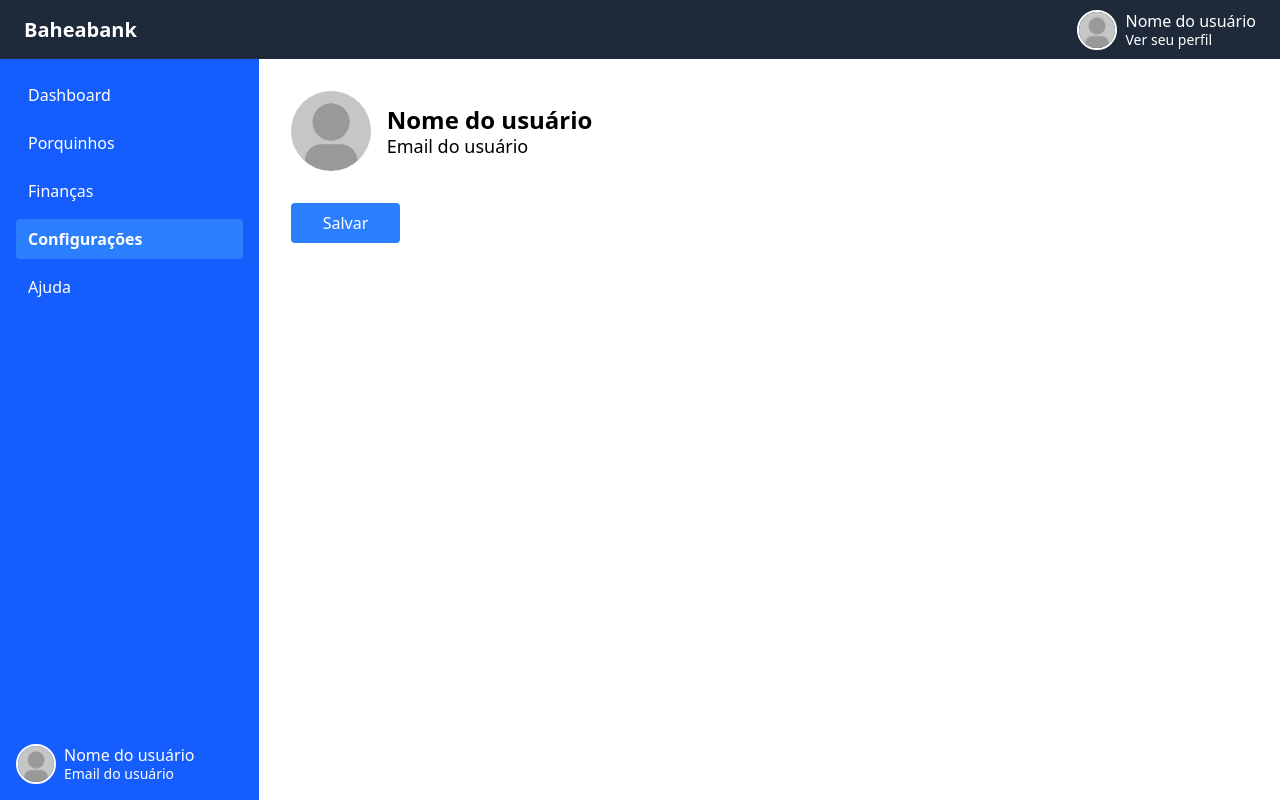
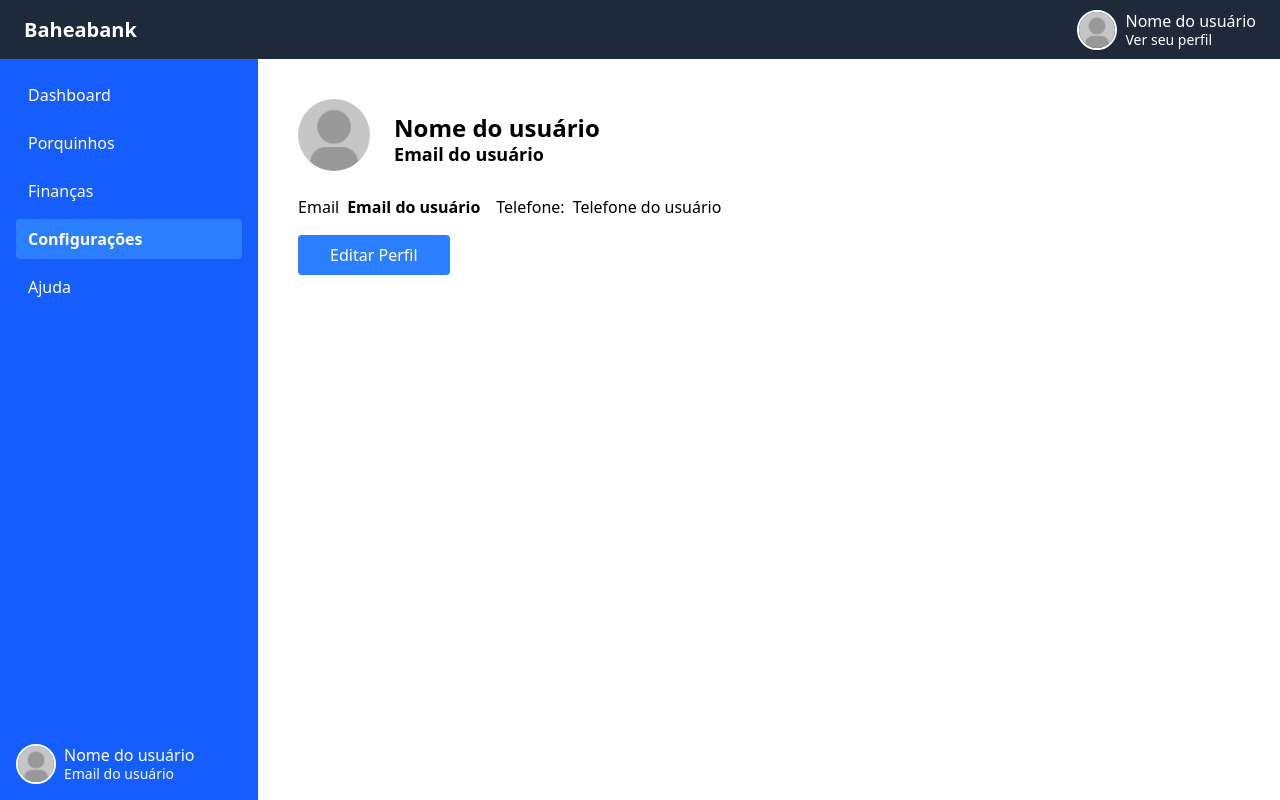
Before and after one commit to caiovisuals/baheabank, a Next.js app: page /settings in a window 1280 px wide. Built offline with nearby package versions, Linux system fonts and the light colour scheme; no server answers.

Commit message:
funções

```diff
--- a/src/app/(private)/assistance/page.tsx
+++ b/src/app/(private)/assistance/page.tsx
@@ -31,8 +31,8 @@ export default function Assistance() {
     }
 
     return (
-        <div className="p-8 flex flex-col size-full">
-            <h1 className="text-3xl font-bold mb-6">Assistência ao Usuário</h1>
+        <div className="p-10 flex flex-col size-full">
+            <h1 className="text-2xl font-semibold mb-4">Assistência ao Usuário</h1>
 
             <form onSubmit={handleSubmit} className="mb-8 flex flex-col gap-4">
                 <input
@@ -84,9 +84,10 @@ export default function Assistance() {
             {/* Contato direto */}
             <div>
                 <h2 className="text-2xl font-semibold mb-4">Contato Direto</h2>
-                <p>Email: suporte@exemplo.com</p>
-                <p>Telefone: +55 71 99999-9999</p>
-                <p>Chat: Disponível no canto inferior direito do site</p>
+                <div>
+                    <p>Email: suporte@exemplo.com</p>
+                    <p>Telefone: +55 71 99999-9999</p>
+                </div>
             </div>
         </div>
     );
--- a/src/app/(private)/loans/page.tsx
+++ b/src/app/(private)/loans/page.tsx
@@ -1,6 +1,6 @@
 export default function Loans() {
     return (
-        <div className="flex p-8 size-full">
+        <div className="flex p-10 size-full">
         </div>
     )
 }
--- a/src/app/(private)/piggys/page.tsx
+++ b/src/app/(private)/piggys/page.tsx
@@ -77,7 +77,7 @@ export default function Piggys() {
     }, [])
 
     return (
-        <div className="p-8 flex flex-col size-full">
+        <div className="p-10 flex flex-col size-full">
             <div>
                 <h2 className="text-2xl font-semibold">Total reservado</h2>
                 <span className="text-4xl font-bold">
--- a/src/app/(private)/settings/page.tsx
+++ b/src/app/(private)/settings/page.tsx
@@ -7,6 +7,8 @@ export default function Settings() {
     const [user, setUser] = useState<User | null>(null);
     const [loading, setLoading] = useState(true);
     const [form, setForm] = useState({ fullName: "", email: "", phone: "" });
+    const [avatarFile, setAvatarFile] = useState<File | null>(null);
+    const [isEditing, setIsEditing] = useState(false);
 
     const userId = 1;
 
@@ -21,31 +23,123 @@ export default function Settings() {
         fetchUser();
     }, []);
 
+    function handleChange(e: React.ChangeEvent<HTMLInputElement>) {
+        setForm({ ...form, [e.target.name]: e.target.value });
+    }
+
+    function handleAvatarChange(e: React.ChangeEvent<HTMLInputElement>) {
+        if (e.target.files && e.target.files[0]) {
+            setAvatarFile(e.target.files[0]);
+        }
+    }
+
     async function handleSave() {
+        let avatarUrl = user?.avatarUrl;
+
+        if (avatarFile) {
+            const formData = new FormData();
+            formData.append("file", avatarFile);
+            formData.append("userId", String(userId));
+
+            const uploadRes = await fetch("/api/user/upload-avatar", {
+                method: "POST",
+                body: formData,
+            });
+            const uploadData = await uploadRes.json();
+            avatarUrl = uploadData.url;
+        }
+
         const res = await fetch("/api/user/settings", {
             method: "PATCH",
             headers: { "Content-Type": "application/json" },
-            body: JSON.stringify({ userId, ...form }),
+            body: JSON.stringify({ userId, ...form, avatarUrl }),
         });
+
         const updatedUser = await res.json();
         setUser(updatedUser);
+        setIsEditing(false);
     }
 
     return (
-        <div className="flex flex-col p-8 size-full gap-8">
+        <div className="flex flex-col p-10 size-full gap-4">
             <div className="flex items-center justify-start">
                 <div className="flex flex-row gap-4 justify-center items-center">
-                    <img src={user?.avatarUrl || "/default-avatar.png"} alt="Avatar" className="size-20 rounded-full object-cover" draggable="false"></img>
+                    <div className="relative size-20">
+                        <img src={ avatarFile ? URL.createObjectURL(avatarFile) : user?.avatarUrl || "/default-avatar.png"} alt="Avatar" className={`size-18 rounded-full object-cover ${isEditing ? "brightness-75" : ""}`} draggable="false"></img>
+                        {isEditing && (
+                            <input type="file" accept="image/*" onChange={handleAvatarChange} className="absolute inset-0 opacity-0 cursor-pointer"/>
+                        )}
+                    </div>
                     <div className="flex flex-col items-start justify-center">
-                        <span className="text-2xl font-semibold leading-tight">{user?.fullName || "Nome do usuário"}</span>
-                        <p className="text-lg leading-tight">{user?.email || "Email do usuário"}</p>
+                        <span className="text-2xl font-bold leading-tight">{user?.fullName || "Nome do usuário"}</span>
+                        <p className="text-lg font-semibold leading-tight">{user?.email || "Email do usuário"}</p>
                     </div>
                 </div>
             </div>
-            <div>
-                <button onClick={handleSave} className="bg-blue-500 text-white py-2 px-8 rounded hover:bg-blue-600 transition cursor-pointer">
-                    Salvar
-                </button>
+
+            <div className="flex flex-row items-center justify-start gap-4">
+                <div className="flex flex-row items-center gap-2">
+                    <span>Email</span>
+                    {isEditing ? (
+                        <input
+                            type="email"
+                            name="email"
+                            value={form.email}
+                            onChange={handleChange}
+                            className="outline-none border-b"
+                        />
+                    ) : (
+                        <div className="flex items-start justify-center">
+                            <p className="font-semibold">
+                                {user?.email || "Email do usuário"}
+                            </p>
+                        </div>
+                    )}
+                </div>
+                <div className="flex flex-row items-center gap-2">
+                    <span>Telefone:</span>
+                    {isEditing ? (
+                        <input
+                            type="tel"
+                            name="phone"
+                            value={form.phone}
+                            onChange={handleChange}
+                            className="outline-none border-b"
+                        />
+                    ) : (
+                        <div className="flex items-start justify-center">
+                            <p className="font-medium">
+                                {user?.phone || "Telefone do usuário"}
+                            </p>
+                        </div>
+                    )}
+                </div>
+            </div>
+
+            <div className="flex gap-4">
+                {isEditing ? (
+                    <>
+                        <button
+                            onClick={handleSave}
+                            className="bg-blue-500 text-white py-2 px-8 rounded hover:bg-blue-600 transition"
+                        >
+                            Salvar
+                        </button>
+                        <button
+                            onClick={() => setIsEditing(false)}
+                            className="bg-gray-300 py-2 px-8 rounded hover:bg-gray-400 transition"
+                        >
+                            Cancelar
+                        </button>
+                    </>
+                ) : (
+                    <button
+                        onClick={() => setIsEditing(true)}
+                        className="bg-blue-500 text-white py-2 px-8 rounded hover:bg-blue-600 transition"
+                    >
+                        Editar Perfil
+                    </button>
+                )}
             </div>
         </div>
     )
--- a/src/app/api/user/balance/route.ts
+++ b/src/app/api/user/balance/route.ts
@@ -12,8 +12,6 @@ export async function GET(req: Request) {
 
     const user = getUserByToken(token);
     if (!user) return NextResponse.json({ error: "Usuário não autenticado" }, { status: 401 });
-
-    const balance = typeof user.balance === "number" ? user.balance : 0;
 
     return NextResponse.json({ balance: user.balance });
 }
--- a/src/components/Navbar.tsx
+++ b/src/components/Navbar.tsx
@@ -49,13 +49,13 @@ export default function Navbar() {
                     ))}
                 </nav>
             </div>
-            <div className="flex flex-row gap-2 justify-center items-center">
+            <Link href="/settings" className="flex flex-row gap-2 justify-center items-center">
                 <img src={user?.avatarUrl || "/default-avatar.png"} alt="Avatar" className="size-10 rounded-full object-cover border-2 border-white" draggable="false"></img>
                 <div className="flex flex-col items-start justify-center">
                     <span className="leading-tight">{user?.fullName || "Nome do usuário"}</span>
                     <p className="text-[14px] leading-tight">{user?.email || "Email do usuário"}</p>
                 </div>
-            </div>
+            </Link>
         </aside>
     )
 }
```
Also changed, not shown: src/app/(private)/dashboard/page.tsx (+28 -12 lines), src/app/api/user/settings/route.ts (+19 -8 lines).
